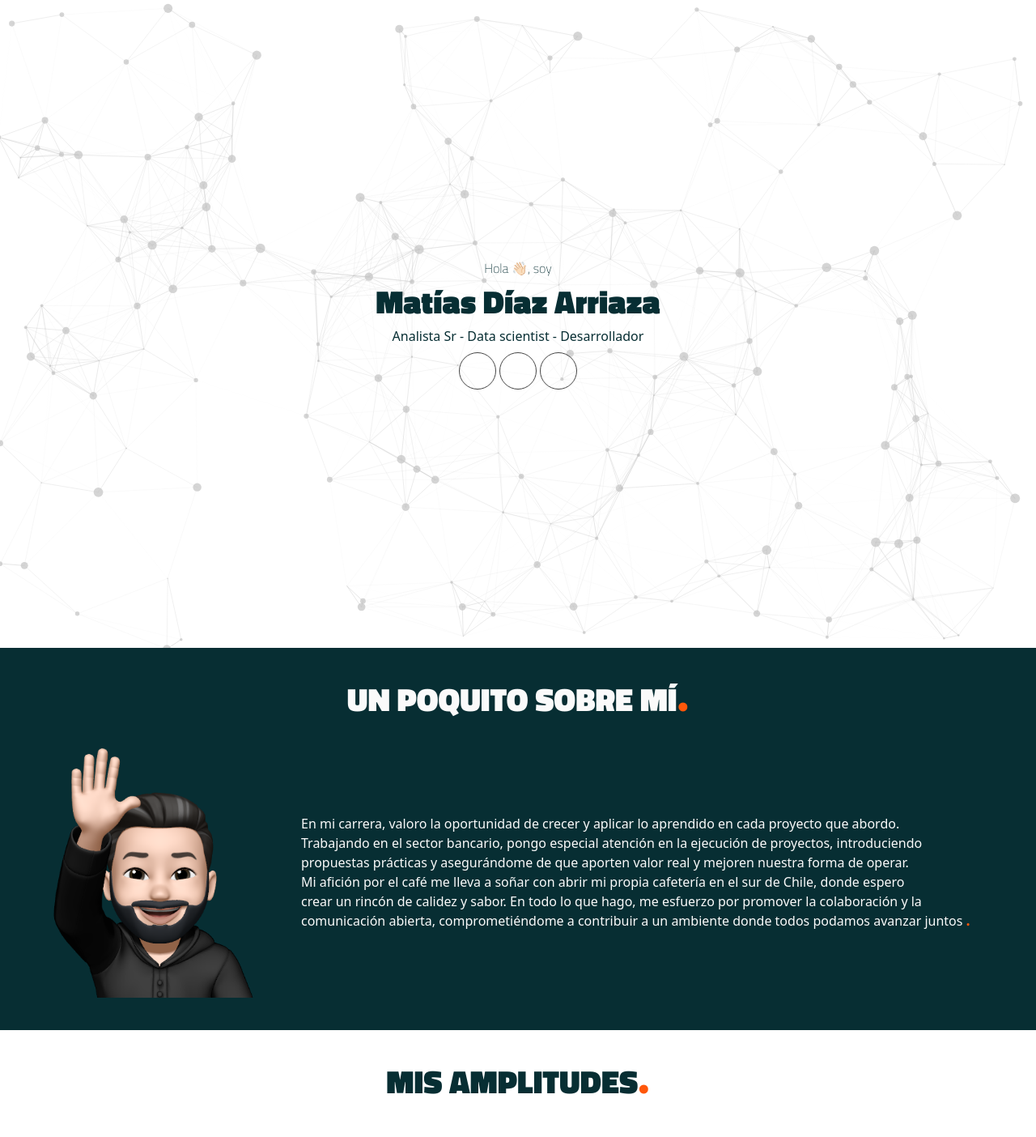
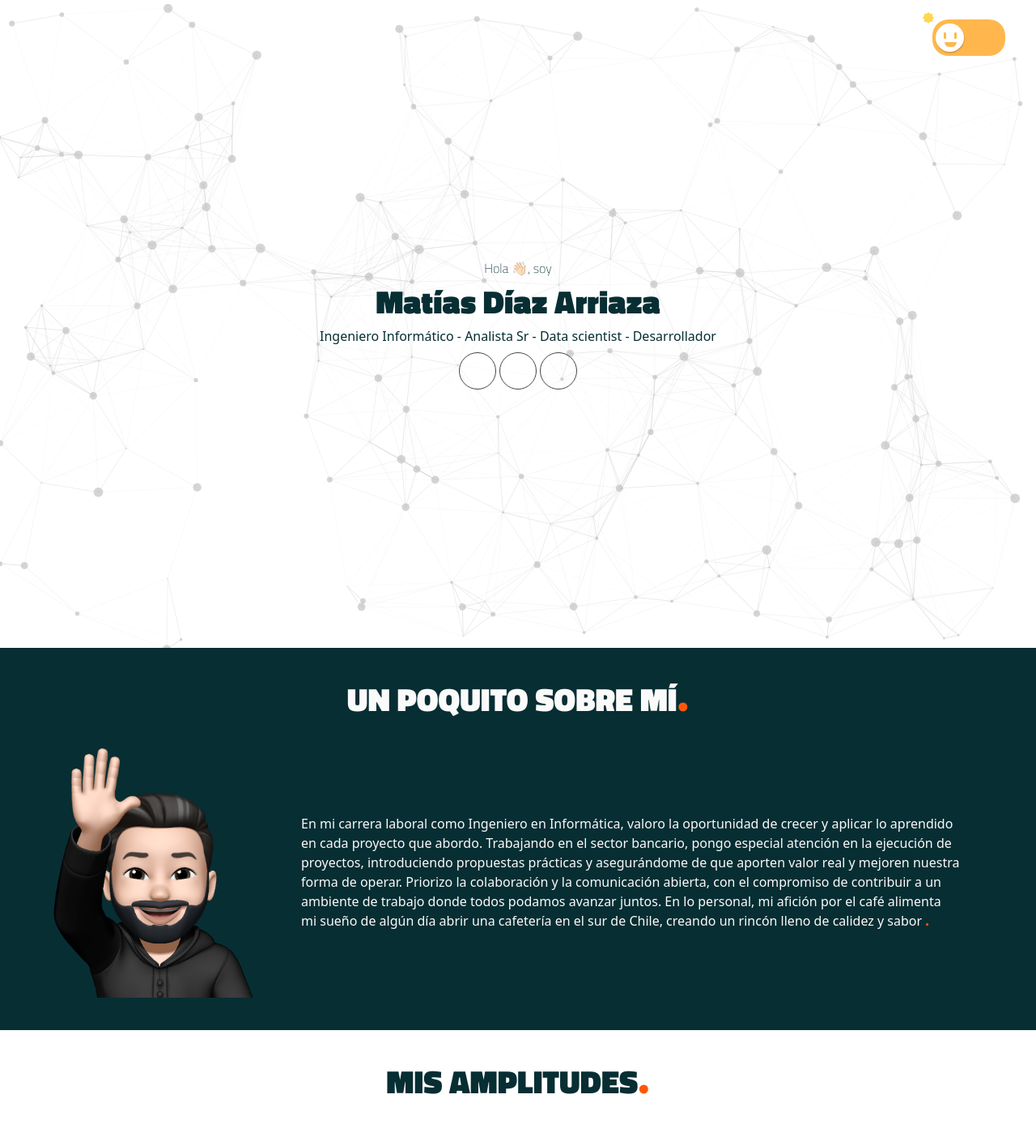
Before and after one commit to MatiasAndreD/MatiasAndreD.github.io, a Flask app: page / in a window 1280 px wide. Shown: the top 1404 px of the page at 81% size. Run offline with Flask 3, Linux system fonts and the light colour scheme; some libraries are stand-ins or nearby versions.

Commit message:
Button dark mode, education section

```diff
--- /dev/null
+++ b/src/css/dark-light-mode.css
@@ -0,0 +1,165 @@
+.custom-container {
+    top: 3%;
+    right: 3%;
+    display: flex;
+    justify-content: center;
+    align-items: center;
+    transition: all 1s linear;
+    position: absolute;
+    z-index: 100;
+  }
+
+  .custom-sun-box, .custom-moon-box {
+    position: relative;
+    transition: all 1s ease;
+  }
+
+  .custom-sun-box.move {
+    transform: rotate(-15deg) translate(25px, 25px); /* Ajustado proporcionalmente */
+  }
+
+  .custom-moon-box.move {
+    transform: rotate(-15deg) translateX(25px); /* Ajustado proporcionalmente */
+  }
+
+  .custom-sun {
+    position: absolute;
+    top: -30px; /* Ajustado proporcionalmente */
+    left: -10px; /* Ajustado proporcionalmente */
+    width: 10px; /* Ajustado proporcionalmente */
+    height: 10px; /* Ajustado proporcionalmente */
+    background: #ffd64d;
+  }
+
+  .custom-sun::before {
+    content: '';
+    position: absolute;
+    width: 10px; /* Ajustado proporcionalmente */
+    height: 10px; /* Ajustado proporcionalmente */
+    background: inherit;
+    transform: rotate(45deg);
+  }
+
+  .custom-moon {
+    position: absolute;
+    top: -5px; /* Ajustado proporcionalmente */
+    left: 70px; /* Ajustado proporcionalmente */
+    width: 9px; /* Ajustado proporcionalmente */
+    height: 9px; /* Ajustado proporcionalmente */
+    border-radius: 50%;
+    box-shadow: -2.5px 0.5px 0 2px #ba93e7; /* Ajustado proporcionalmente */
+    background: rgba(255,255,255,0);
+  }
+
+  .custom-btn {
+    width: 90px;
+    height: 45px;
+    position: relative;
+  }
+
+  .custom-btn__background {
+    position: fixed;
+    width: 90px;
+    height: 45px;
+    border-radius: 20px; /* Ajustado proporcionalmente */
+    background: #FFB74D;
+    cursor: pointer;
+    transition: all 1s ease;
+  }
+
+  .custom-btn__background.color {
+    background: #893fd7;
+  }
+
+  .custom-btn__face {
+    position: absolute;
+    top: 4.5px; /* Ajustado proporcionalmente */
+    left: 4.5px; /* Ajustado proporcionalmente */
+    width: 35px; /* Ajustado proporcionalmente */
+    height: 35px; /* Ajustado proporcionalmente */
+    border-radius: 50%;
+    background: #fff;
+    box-shadow: 0.5px 1.5px 1.5px 0 rgba(0, 0, 0, .2); /* Ajustado proporcionalmente */
+    transition: all 1s cubic-bezier(0.645, 0.045, 0.355, 1);
+  }
+
+  .custom-btn__face.move {
+    transform: translateX(45px); /* Ajustado proporcionalmente */
+  }
+
+  .custom-btn__eye-left,
+  .custom-btn__eye-right {
+    position: absolute;
+    top: 11.5px; /* Ajustado proporcionalmente */
+    width: 2.5px; /* Ajustado proporcionalmente */
+    height: 7.5px; /* Ajustado proporcionalmente */
+    background: #FFB74D;
+    border-radius: 30%;
+    transition: all 1s ease;
+  }
+
+  .custom-btn__eye-left.open, .custom-btn__eye-right.open {
+    animation: moving 3s ease infinite;
+  }
+
+  .custom-btn__eye-left.close, .custom-btn__eye-right.close {
+    transform: scaleY(.2) scaleX(2) translateY(7px); /* Ajustado proporcionalmente */
+    transform-origin: center;
+    background: #893fd7;
+  }
+
+  .custom-btn__eye-left { left: 10px; /* Ajustado proporcionalmente */ }
+  .custom-btn__eye-right { left: 23px; /* Ajustado proporcionalmente */ }
+
+  .custom-btn__mouth {
+    position: absolute;
+    top: 23px; /* Ajustado proporcionalmente */
+    left: 10.5px; /* Ajustado proporcionalmente */
+    width: 15px; /* Ajustado proporcionalmente */
+    height: 6px; /* Ajustado proporcionalmente */
+    border-bottom-left-radius: 45px; /* Ajustado proporcionalmente */
+    border-bottom-right-radius: 45px; /* Ajustado proporcionalmente */
+    background: #FFB74D;
+    transition: all 1s ease;
+  }
+
+  .custom-btn__mouth.close {
+    transform: scale(.2, .6); /* Mantenida, pero considera ajustar si es necesario */
+    transform-origin: center;
+    border-radius: 50%;
+    background: #893fd7;
+  }
+
+  .custom-btn__animation.move {
+    animation: rotate .5s ease forwards;
+  }
+
+  .custom-btn__animation.move-reverse {
+    animation: rotate-reverse .5s ease forwards;
+  }
+
+  /* Mantén las keyframes como están, ya que afectan la animación y no las dimensiones */
+
+
+  @keyframes moving {
+    0% { transform: scaleY(1); }
+    5% { transform: scaleY(.1); }
+    9% { transform: scaleY(1); }
+    100% { transform: scaleY(1); }
+  }
+
+  @keyframes rotate {
+    0% { transform: rotate(0) translate(0, 0); }
+    10% { opacity: .2; }
+    40% { transform: rotate(0) translate(80px, 0); opacity: 0; }
+    60% { transform: rotate(360deg) translate(-80px, 0); opacity: 0; }
+    100% { transform: rotate(360deg) translate(0, 0); opacity: 1; }
+  }
+
+  @keyframes rotate-reverse {
+    0% { transform: rotate(0) translate(0, 0); }
+    10% { opacity: .2; }
+    40% { transform: rotate(0) translate(-80px, 0); opacity: 0; }
+    60% { transform: rotate(360deg) translate(80px, 0); opacity: 0; }
+    100% { transform: rotate(360deg) translate(0, 0); opacity: 1; }
+  }
--- a/templates/index.html
+++ b/templates/index.html
@@ -5,15 +5,40 @@
     <meta name="viewport" content="width=device-width, initial-scale=1.0">
     <link rel="stylesheet" href="../src/css/styles.css">
     <link rel="stylesheet" href="../src/css/bootstrap.min.css">
+    <link rel="stylesheet" href="../src/css/dark-light-mode.css">
     <link href="https://cdn.jsdelivr.net/gh/eliyantosarage/font-awesome-pro@main/fontawesome-pro-6.5.1-web/css/all.min.css" rel="stylesheet">
     <title>Document</title>
 </head>
 <body>
+    <div class="custom-container">
+
+        <div class="custom-sun-box"><div class="custom-sun"></div></div>
+        <div class="custom-moon-box"><div class="custom-moon"></div></div>
+
+        <div class="custom-btn">
+          <div class="custom-btn__background">
+
+            <div class="custom-btn__face">
+              <div class="custom-btn__animation">
+                <span class="custom-btn__eye-left"></span>
+                <span class="custom-btn__eye-right"></span>
+                <span class="custom-btn__mouth"></span>
+              </div>
+            </div>
+
+          </div>
+        </div>
+    </div>
+
+
+
+        <!-- Selector de Idiomas con Emojis de Banderas -->
+      </div>
     <section class="container-fluid vh-100" id="principal">
         <div class="d-flex flex-column justify-content-center text-center align-self-center black h-100">
             <div class="font-200 fs-10">Hola 👋🏻, soy</div>
             <div class="font-900 fs-1">Matías Díaz Arriaza</div>
-            <div class="font-500 fs-10">Analista Sr - Data scientist - Desarrollador</div>
+            <div class="font-500 fs-10">Ingeniero Informático - Analista Sr - Data scientist - Desarrollador</div>
             <div class="buttonSection mt-2">
                 <button type="button" class="btn btn-outline-primary rounded-circle-prim" data-bs-toggle="tooltip" data-bs-placement="bottom" data-bs-title="Mi correo" data-bs-offset="0, 10"><i class="fa-solid fa-envelopes"></i></button>
                 <button type="button" class="btn btn-outline-primary rounded-circle-prim" data-bs-toggle="tooltip" data-bs-placement="bottom" data-bs-title="Mi Linkedin" data-bs-offset="0, 10"><i class="fa-brands fa-linkedin-in"></i></button>
@@ -32,7 +57,7 @@
                 <div class="d-flex flex-column justify-content-center col-lg-9 col-sm-12 col-md-9 col-xl-9 p-3">
                     <div class="font-500 fs-12 justify-text p-3">
                         <!-- "Soy una persona persistente y leal, dedicada a perfeccionar constantemente mi entorno a través de un enfoque proactivo hacia el aprendizaje y la aplicación de conocimientos nuevos. En el ámbito bancario, no solo me esfuerzo por asegurar que los procesos se ejecuten sin problemas, sino que también busco activamente adquirir habilidades y técnicas innovadoras, las cuales implemento de manera eficaz para mejorar nuestro servicio. Fuera del trabajo, mi interés en el café me lleva a experimentar y aplicar nuevas técnicas de preparación, con el sueño a largo plazo de abrir una cafetería en el sur de Chile. Valorando profundamente el trabajo en equipo y la comunicación efectiva, busco contribuir a un ambiente colaborativo donde todos podamos crecer juntos." -->
-                        En mi carrera, valoro la oportunidad de crecer y aplicar lo aprendido en cada proyecto que abordo. Trabajando en el sector bancario, pongo especial atención en la ejecución de proyectos, introduciendo propuestas prácticas y asegurándome de que aporten valor real y mejoren nuestra forma de operar. Mi afición por el café me lleva a soñar con abrir mi propia cafetería en el sur de Chile, donde espero crear un rincón de calidez y sabor. En todo lo que hago, me esfuerzo por promover la colaboración y la comunicación abierta, comprometiéndome a contribuir a un ambiente donde todos podamos avanzar juntos<span class="montserrat-parrafo"> .</span>
+                        En mi carrera laboral como Ingeniero en Informática, valoro la oportunidad de crecer y aplicar lo aprendido en cada proyecto que abordo. Trabajando en el sector bancario, pongo especial atención en la ejecución de proyectos, introduciendo propuestas prácticas y asegurándome de que aporten valor real y mejoren nuestra forma de operar. Priorizo la colaboración y la comunicación abierta, con el compromiso de contribuir a un ambiente de trabajo donde todos podamos avanzar juntos. En lo personal, mi afición por el café alimenta mi sueño de algún día abrir una cafetería en el sur de Chile, creando un rincón lleno de calidez y sabor<span class="montserrat-parrafo"> .</span>
                     </div>
                 </div>
 
@@ -178,7 +203,34 @@
         <div class="d-flex flex-column justify-content-center text-center align-self-center black h-100 ">
 
             <div class="font-900 fs-1 mb-3">MI EDUCACIÓN<span class="montserrat-title">.</span></div>
+            <div class="d-flex flex-wrap row gap-1">
+                <div class="info-card col-sm-12 col-lg-4 col-md-4 mt-0 p-4 white">
+                    <div class="row mb-0 d-flex flex-wrap flex-row mb-4">
+                        <div class="d-flex col-lg-2 col-sm-12 mt-2 justify-content-center">
+                            <img class="img-logo" src="https://media.licdn.com/dms/image/C5103AQFxlakRvsS7qw/profile-displayphoto-shrink_800_800/0/1516538381018?e=1714003200&v=beta&t=vQ2E9-MUWyZ9MluCeI9PiLL5zuISt2ikz5PHoft61QQ" alt="Icon" style="width:48px; height:48px; border-radius: 50%;">
+                        </div>
+                        <div class="col-lg-10 col-sm-12 m-0 ">
+                            <div class="mb-0 font-700 text-center text-xl-start text-lg-start ">Diplomado Business Analytics con Inteligencia Artificial.</div>
+                            <div class="mb-0 font-600 text-center text-xl-start text-lg-start ">Universidad Autónoma de Chile.</div>
+                            <div class="mb-0 font-300 text-center text-xl-start text-lg-start ">Dic. 2023 - actualidad</div>
+                            <div class="mb-0 font-300 text-center text-xl-start text-lg-start ">Virtual</div>
+                        </div>
+                    </div>
+                    <div class="row mb-0 d-flex flex-wrap flex-row ">
+                        <div class="d-flex col-lg-2 col-sm-12 mt-2 justify-content-center">
+                            <img class="img-logo" src="https://media.licdn.com/dms/image/C4E0BAQFrWhI3SbcbVg/company-logo_200_200/0/1630609105712/inacap_logo?e=1717027200&v=beta&t=bZGw2aYSA802W2IIVyqQymtBqsG2O-UmB4_0FIOFPuo" alt="Icon" style="width:48px; height:48px; border-radius: 50%;">
+                        </div>
+                        <div class="col-lg-10 col-sm-12 m-0 ">
+                            <div class="mb-0 font-700 text-center text-xl-start text-lg-start ">Ingeniero en informática / Licenciado en informática.</div>
+                            <div class="mb-0 font-600 text-center text-xl-start text-lg-start ">Universidad Tecnológica de Chile Inacap.</div>
+                            <div class="mb-0 font-300 text-center text-xl-start text-lg-start ">Mar. 2016 - Mar. 2020</div>
+                            <div class="mb-0 font-300 text-center text-xl-start text-lg-start ">Presencial</div>
+                        </div>
+                    </div>
 
+                </div>
+
+            </div>
 
         </div>
     </section>
@@ -189,6 +241,8 @@
     <script src="../src/js/scripts_particles.js"></script>
     <script src="https://cdn.jsdelivr.net/npm/@popperjs/core@2.11.6/dist/umd/popper.min.js" integrity="sha384-oBqDVmMz9ATKxIep9tiCxS/Z9fNfEXiDAYTujMAeBAsjFuCZSmKbSSUnQlmh/jp3" crossorigin="anonymous"></script>
     <script src="https://cdn.jsdelivr.net/npm/bootstrap@5.2.3/dist/js/bootstrap.bundle.min.js" integrity="sha384-kenU1KFdBIe4zVF0s0G1M5b4hcpxyD9F7jL+jjXkk+Q2h455rYXK/7HAuoJl+0I4" crossorigin="anonymous"></script>
+    <script src="https://ajax.googleapis.com/ajax/libs/jquery/3.6.0/jquery.min.js"></script>
+    <script src="../src/js/scripts.js"></script>
     <script>
         const tooltipTriggerList = document.querySelectorAll('[data-bs-toggle="tooltip"]')
         const tooltipList = [...tooltipTriggerList].map(tooltipTriggerEl => new bootstrap.Tooltip(tooltipTriggerEl))
```
Also changed, not shown: src/js/scripts.js (added, +16 -0 lines), src/css/styles.css (line endings or trailing spaces).
